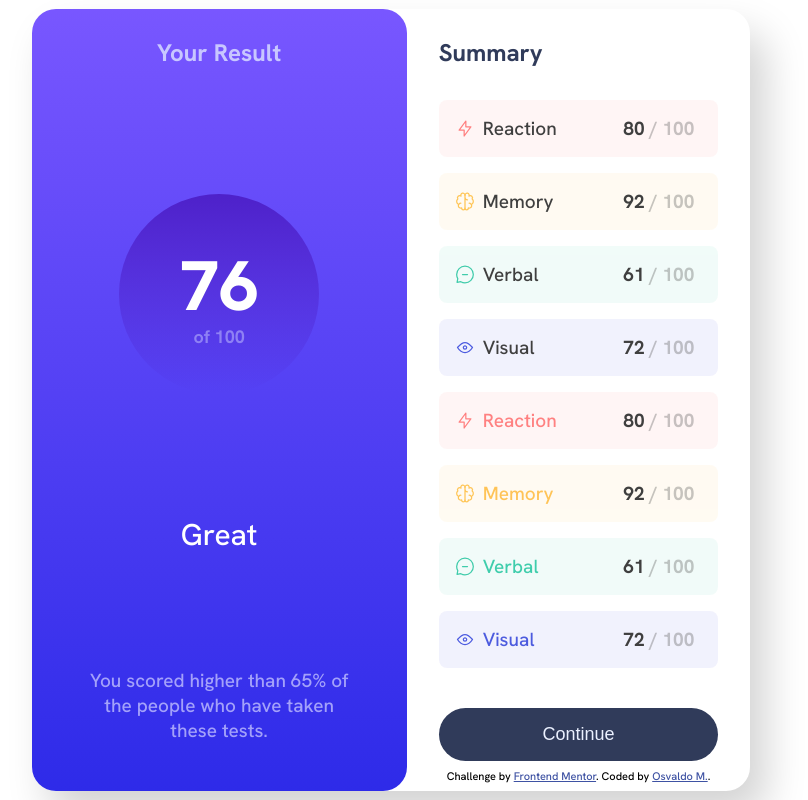
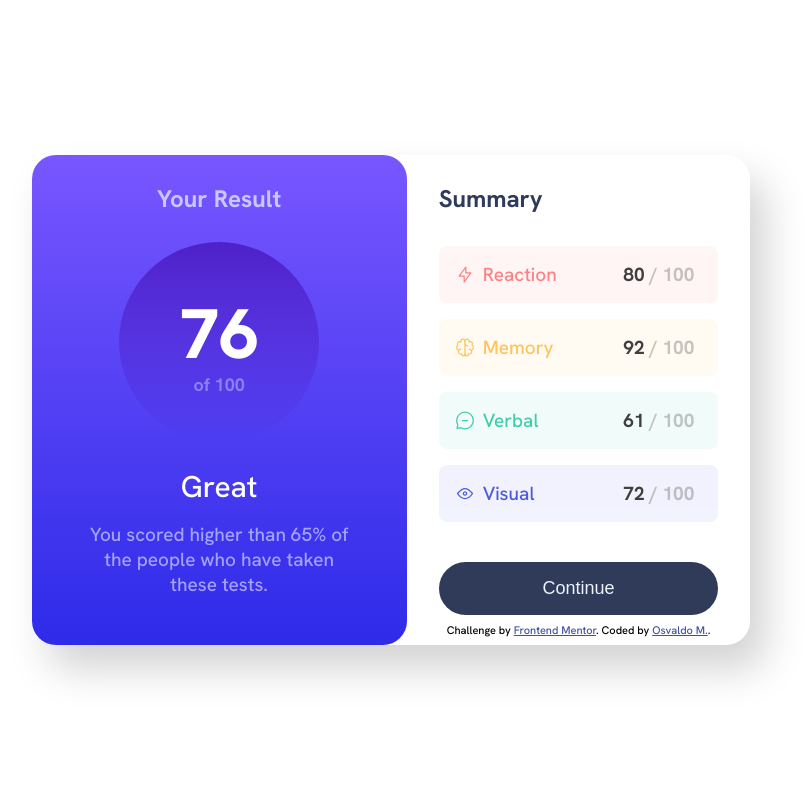
Before and after one commit to Ozzy-codes/frontendMentor-resultSummaryComponent, a website: page public/index.html in a window 1280 px wide. Shown: the whole page, without its empty margins (249-1057 px from the left). Drawn offline with Linux system fonts and the light colour scheme.

Commit message:
remove html static code

```diff
--- a/public/index.html
+++ b/public/index.html
@@ -37,54 +37,6 @@
         Summary
       </h2>
       <div id="summary_items" class="maxWidth">
-        <div class="taskScore backgroundReaction">
-          <img src="./assets/images/icon-reaction.svg" alt="Lightening icon">
-          <div class="reactionColor">
-            Reaction
-          </div>
-          <div>
-            80
-            <span>
-              / 100
-            </span>
-          </div>
-        </div>
-        <div class="taskScore backgroundMemory">
-          <img src="./assets/images/icon-memory.svg" alt="Brain icon">
-          <div class="memoryColor">
-            Memory
-          </div>
-          <div>
-            92
-            <span>
-              / 100
-            </span>
-          </div>
-        </div>
-        <div class="taskScore backgroundVerbal">
-          <img src="./assets/images/icon-verbal.svg" alt="Chat bubble icon">
-          <div class="verbalColor">
-            Verbal
-          </div>
-          <div>
-            61
-            <span>
-              / 100
-            </span>
-          </div>
-        </div>
-        <div class="taskScore backgroundVisual">
-          <img src="./assets/images/icon-visual.svg" alt="Eye icon">
-          <div class="visualColor">
-            Visual
-          </div>
-          <div>
-            72
-            <span>
-              / 100
-            </span>
-          </div>
-        </div>
       </div>
       <form action="none" class="maxWidth">
         <button>Continue</button>
```
